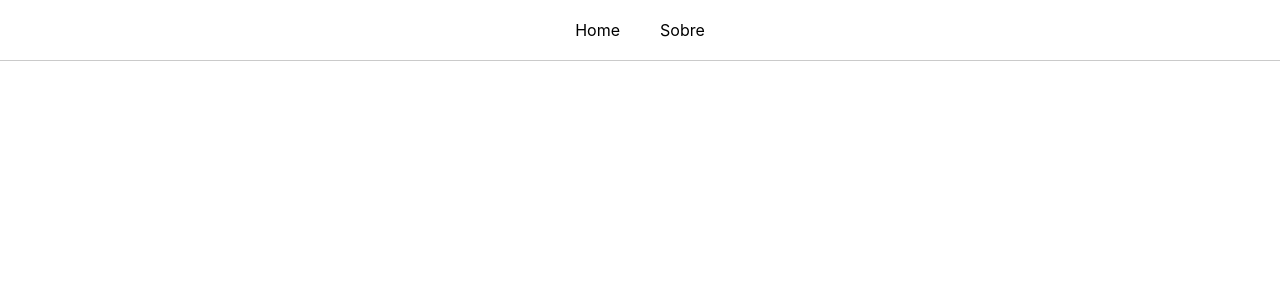
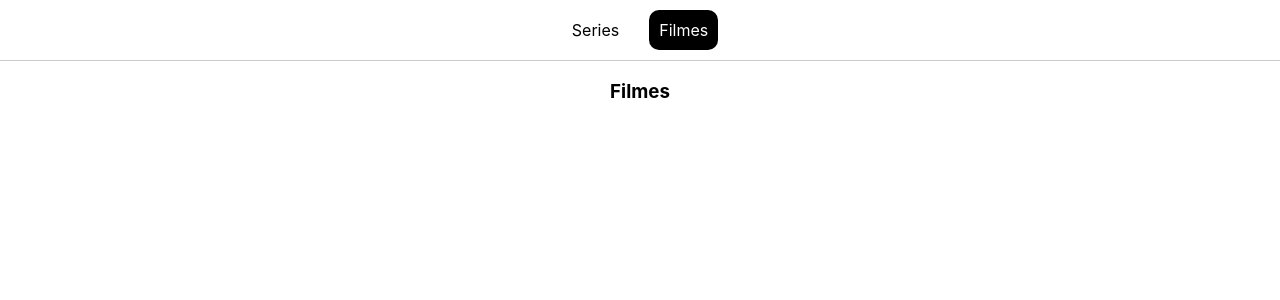
Before and after one commit to maikonsm7/netnix, a React (Create React App) app: page /filmes in a window 1280 px wide. Before the commit this address had no page. Shown: the top 300 px of the page. Built offline with nearby package versions, Linux system fonts and the light colour scheme.

Commit message:
update navbar and pages

```diff
--- a/src/App.js
+++ b/src/App.js
@@ -2,8 +2,8 @@ import './App.css';
 import { BrowserRouter, Routes, Route } from 'react-router-dom'
 
 import NavBar from './components/NavBar';
-import Home from './pages/Home'
-import About from './pages/About'
+import Series from './pages/Series'
+import Filmes from './pages/Filmes'
 
 function App() {
   return (
@@ -11,8 +11,8 @@ function App() {
       <BrowserRouter>
       <NavBar />
       <Routes>
-        <Route path={'/'} element={<Home />}/>
-        <Route path={'/about'} element={<About />}/>
+        <Route path={'/'} element={<Series />}/>
+        <Route path={'/filmes'} element={<Filmes />}/>
         </Routes>
       </BrowserRouter>
     </div>
--- a/src/components/NavBar.jsx
+++ b/src/components/NavBar.jsx
@@ -4,8 +4,8 @@ const NavBar = () => {
     return(
         <div>
             <nav>
-            <NavLink to={'/'}>Home</NavLink>
-            <NavLink to={'/about'}>Sobre</NavLink>
+            <NavLink to={'/'}>Series</NavLink>
+            <NavLink to={'/filmes'}>Filmes</NavLink>
             </nav>
         </div>
     )
--- a/src/pages/About.jsx
+++ /dev/null
@@ -1,10 +0,0 @@
-const About = () => {
-    return(
-        <div>
-            <h3>Sobre</h3>
-            <p>Netnix 1.0</p>
-        </div>
-    )
-}
-
-export default About
--- /dev/null
+++ b/src/pages/Filmes.jsx
@@ -0,0 +1,9 @@
+const Filmes = () => {
+    return(
+        <div>
+            <h3>Filmes</h3>
+        </div>
+    )
+}
+
+export default Filmes
--- a/src/pages/Home.jsx
+++ /dev/null
@@ -1,18 +0,0 @@
-import styles from './Home.module.css'
-import Series from '../components/SerieCard'
-
-const Home = () => {
-    const series = [
-        {id: 1, title: 'Serie 1'},
-        {id: 2, title: 'Serie 2'},
-        {id: 3, title: 'Serie 3'}
-    ]
-    return(
-        <div>
-            <h3>Home</h3>
-            <Series series={series}/>
-        </div>
-    )
-}
-
-export default Home
--- /dev/null
+++ b/src/pages/Series.jsx
@@ -0,0 +1,18 @@
+import styles from './Series.module.css'
+import SeriesCard from '../components/SerieCard'
+
+const Series = () => {
+    const series = [
+        {id: 1, title: 'Serie 1'},
+        {id: 2, title: 'Serie 2'},
+        {id: 3, title: 'Serie 3'}
+    ]
+    return(
+        <div>
+            <h3>Series</h3>
+            <SeriesCard series={series}/>
+        </div>
+    )
+}
+
+export default Series
```
Also changed, not shown: src/components/Footer.css (deleted, +0 -8 lines), src/components/Footer.jsx (deleted, +0 -10 lines), src/pages/Login.jsx (deleted, +0 -11 lines), src/pages/Register.jsx (deleted, +0 -11 lines), src/pages/Home.module.css (deleted), src/pages/Series.module.css (added).
